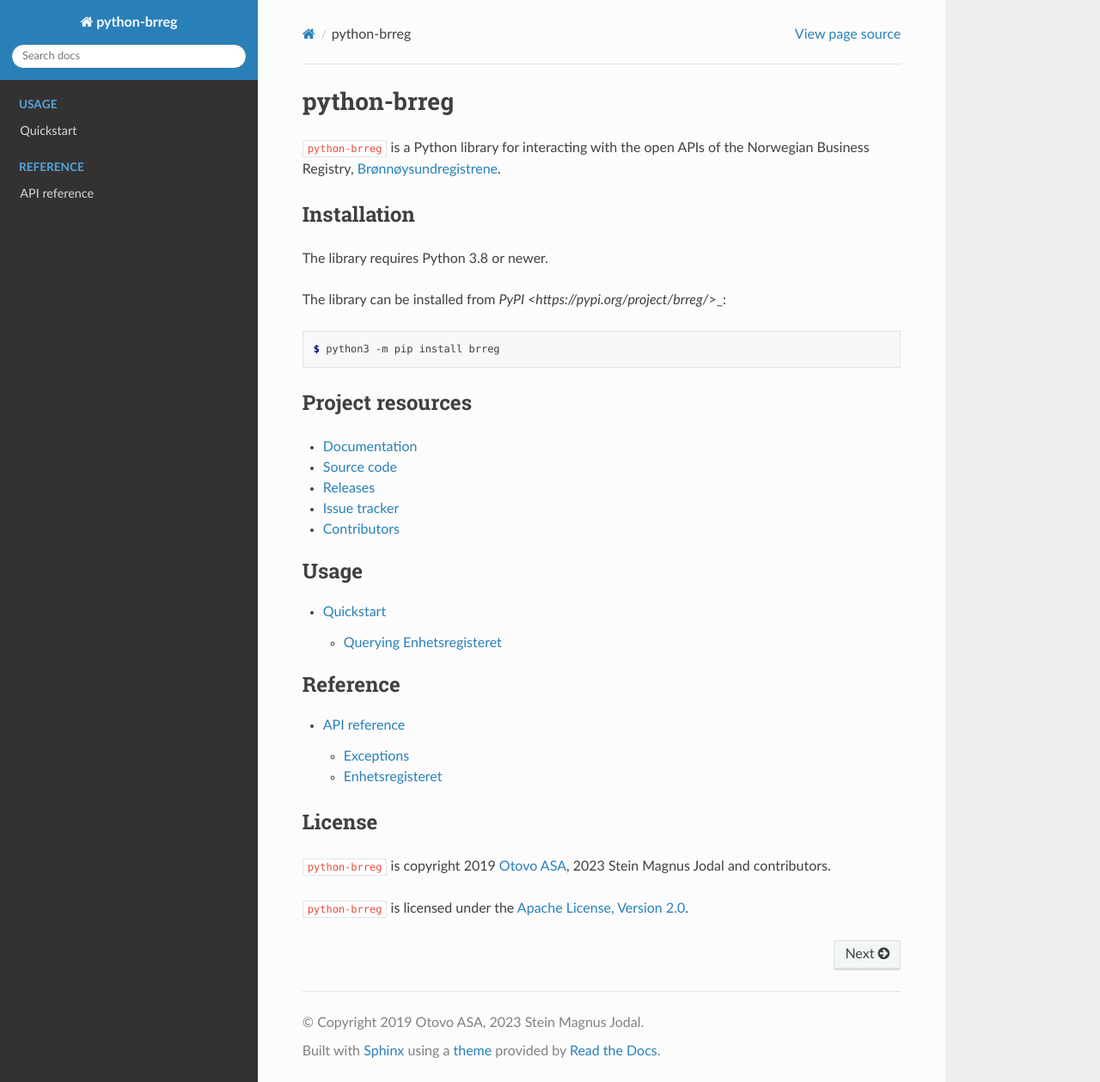
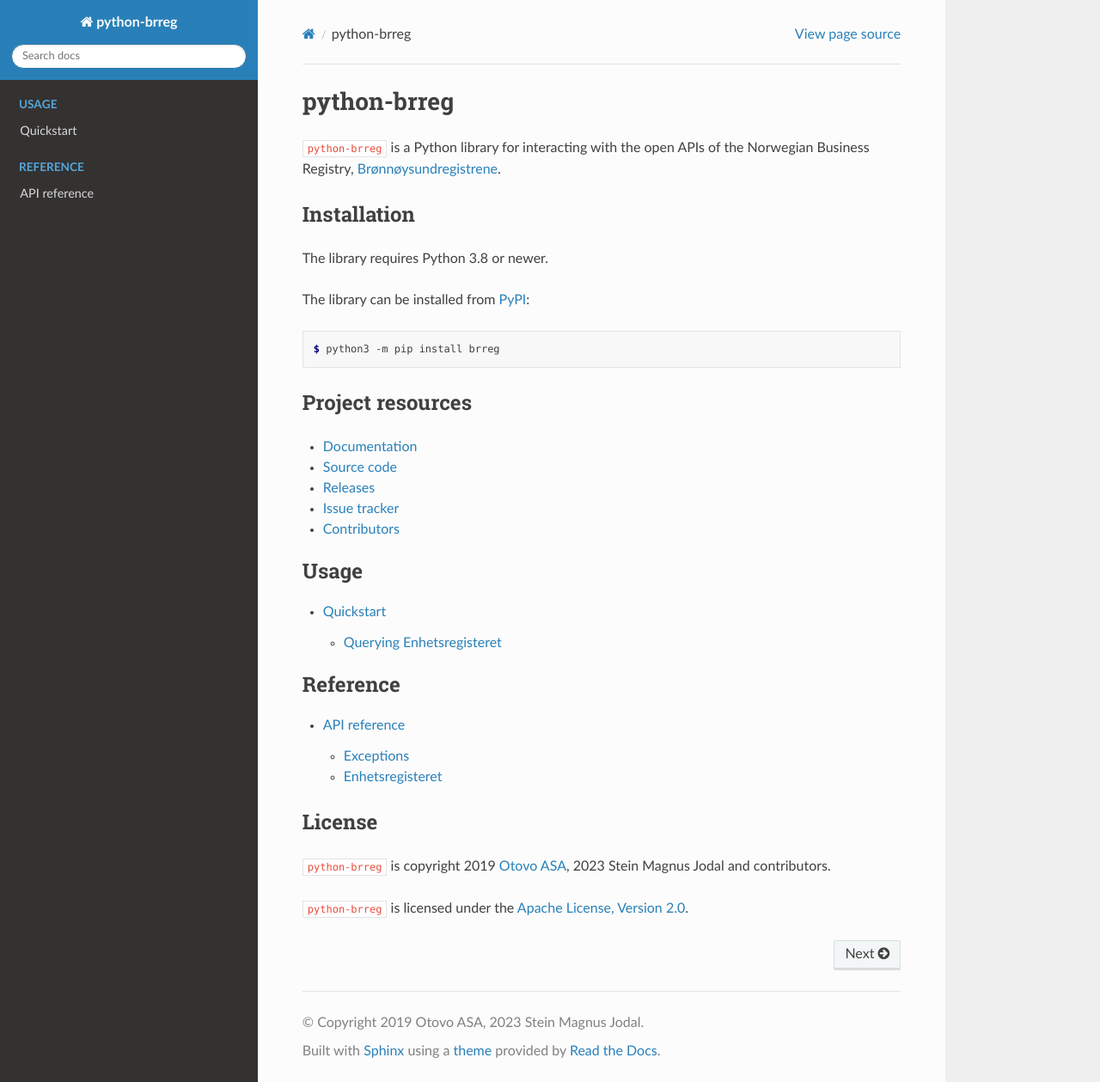
Before and after one commit to crdbrd/python-brreg, a Sphinx documentation site: the page built from docs/index.rst, in a window 1280 px wide and 1259 px high. Shown: the whole window at 86% size. Built offline with Sphinx 7.4.7 and the Read the Docs theme 2.0.0, drawn with Linux system fonts in a browser that asks for light colours.

Commit message:
Fix rST syntax

```diff
--- a/docs/index.rst
+++ b/docs/index.rst
@@ -11,7 +11,7 @@ Installation
 
 The library requires Python 3.8 or newer.
 
-The library can be installed from `PyPI <https://pypi.org/project/brreg/`>_:
+The library can be installed from `PyPI <https://pypi.org/project/brreg/>`_:
 
 .. code-block:: console
 
```
